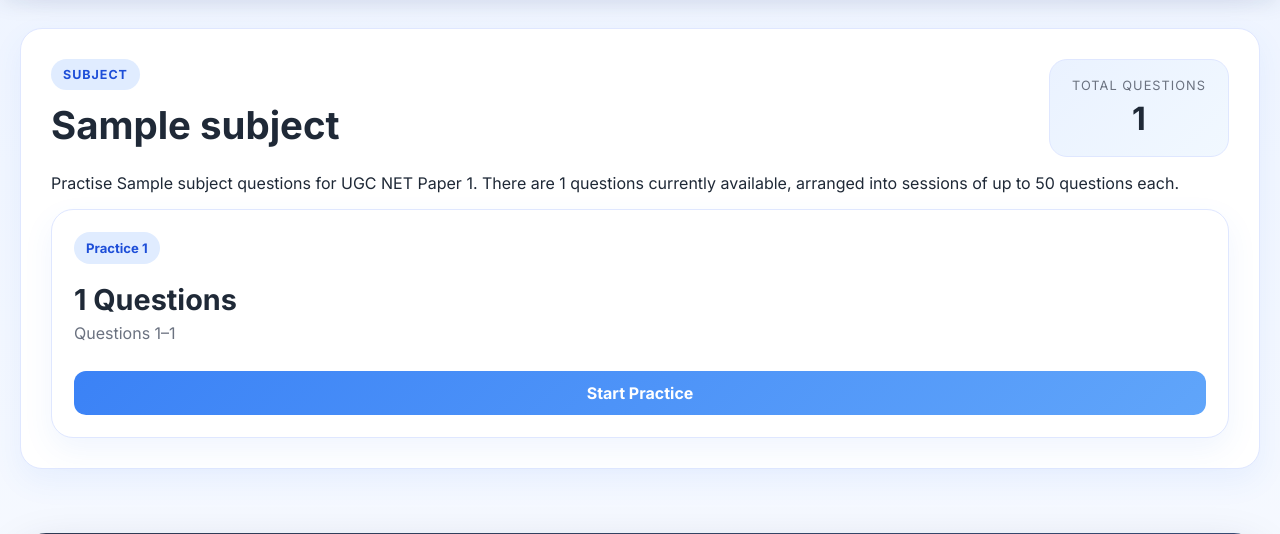
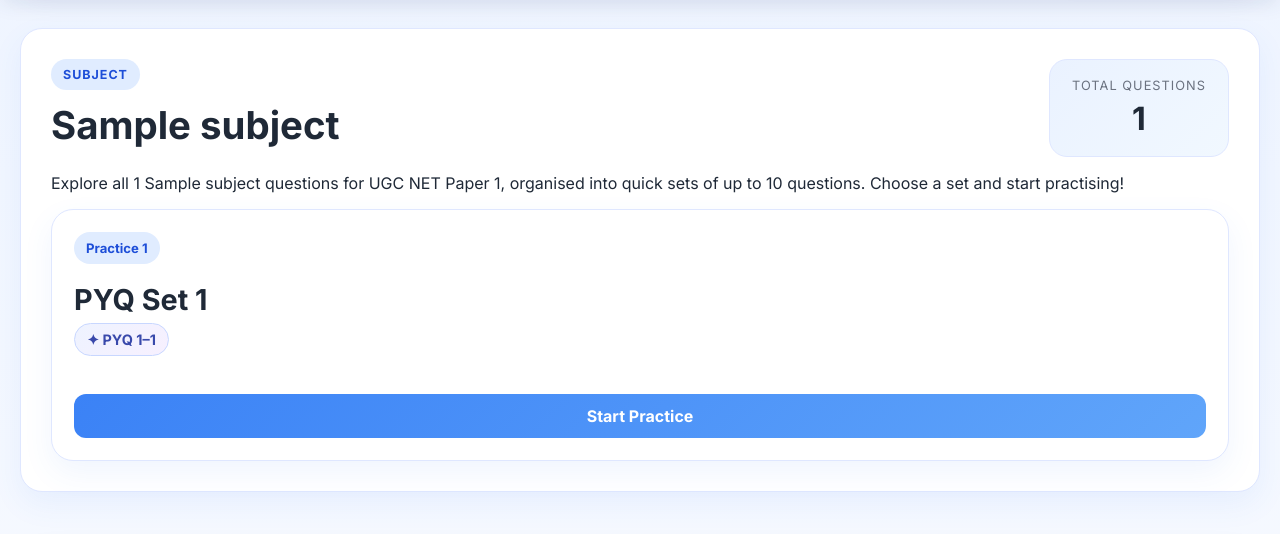
Before and after one commit to neerajpkpk/UGC-NET-PAPER1-PRATICE, a Django app: page /subject/sample/ in a window 1280 px wide. Shown: the part 96-630 px from the top of the page. Run offline with Django 5.2, Linux system fonts and the light colour scheme; tables that the repository leaves empty hold one stand-in row (values such as "Sample post"); parts of the project's set-up code (start-up, migrations or seed data) failed here and were passed over.

Commit message:
Update practice controls and PYQ cards

```diff
--- a/practice/static/practice/app.js
+++ b/practice/static/practice/app.js
@@ -6,7 +6,7 @@ document.addEventListener('DOMContentLoaded', function () {
   const questionCounter = document.getElementById('question-counter');
   const prevBtn = document.getElementById('prev-btn');
   const nextBtn = document.getElementById('next-btn');
-  const skipBtn = document.getElementById('skip-btn');
+  const submitBtn = document.getElementById('submit-btn');
 
   const menuButton = document.getElementById('mobileMenuBtn');
   const mobileMenu = document.getElementById('mobileMenu');
@@ -43,7 +43,7 @@ document.addEventListener('DOMContentLoaded', function () {
     });
   }
 
-  if (!questionsScript || !questionCard || !progressFill || !questionCounter || !prevBtn || !nextBtn || !skipBtn) {
+  if (!questionsScript || !questionCard || !progressFill || !questionCounter || !prevBtn || !nextBtn || !submitBtn) {
     return;
   }
 
@@ -134,6 +134,7 @@ document.addEventListener('DOMContentLoaded', function () {
       prevBtn.style.opacity = '0.6';
       nextBtn.disabled = true;
       nextBtn.textContent = 'Next';
+      submitBtn.disabled = true;
       return;
     }
 
@@ -142,9 +143,9 @@ document.addEventListener('DOMContentLoaded', function () {
     questionCounter.textContent = `Question ${state.currentIndex + 1} / ${questions.length}`;
     prevBtn.disabled = state.currentIndex === 0;
     prevBtn.style.opacity = state.currentIndex === 0 ? '0.6' : '1';
-    skipBtn.disabled = !questions.length;
     nextBtn.disabled = false;
-    nextBtn.textContent = state.currentIndex === questions.length - 1 ? 'Finish Practice' : 'Next';
+    nextBtn.textContent = 'Next';
+    submitBtn.disabled = false;
   }
 
   function renderResults() {
@@ -180,6 +181,7 @@ document.addEventListener('DOMContentLoaded', function () {
     questionCard.classList.add('hidden');
     prevBtn.classList.add('hidden');
     nextBtn.classList.add('hidden');
+    submitBtn.classList.add('hidden');
 
     const retryBtn = document.getElementById('retry-practice');
     if (retryBtn) {
@@ -191,6 +193,7 @@ document.addEventListener('DOMContentLoaded', function () {
         questionCard.classList.remove('hidden');
         prevBtn.classList.remove('hidden');
         nextBtn.classList.remove('hidden');
+        submitBtn.classList.remove('hidden');
         renderQuestion();
       });
     }
@@ -209,8 +212,8 @@ document.addEventListener('DOMContentLoaded', function () {
       `;
       resultCard.classList.add('hidden');
       prevBtn.disabled = true;
-      skipBtn.disabled = true;
       nextBtn.disabled = true;
+      submitBtn.disabled = true;
       updateProgress();
       return;
     }
@@ -317,8 +320,9 @@ document.addEventListener('DOMContentLoaded', function () {
     moveToNextQuestion();
   });
 
-  skipBtn.addEventListener('click', function () {
-    moveToNextQuestion();
+  submitBtn.addEventListener('click', function () {
+    state.finished = true;
+    renderResults();
   });
 
   questionCard.addEventListener('click', function (event) {
--- a/practice/static/practice/styles.css
+++ b/practice/static/practice/styles.css
@@ -534,6 +534,19 @@ a {
   margin: 0 0 8px;
 }
 
+.practice-card .pyq-range {
+  display: inline-flex;
+  align-items: center;
+  margin: 0 0 18px;
+  padding: 7px 12px;
+  border: 1px solid #c8d7ff;
+  border-radius: 999px;
+  background: linear-gradient(135deg, #eef3ff, #f7f0ff);
+  color: #3949ab;
+  font-size: 0.9rem;
+  font-weight: 700;
+}
+
 .empty-state {
   background: #f8fafc;
   border: 1px dashed #bfd0ff;
--- a/practice/templates/practice/base.html
+++ b/practice/templates/practice/base.html
@@ -17,7 +17,7 @@
     <link rel="preconnect" href="https://fonts.googleapis.com" />
     <link rel="preconnect" href="https://fonts.gstatic.com" crossorigin />
     <link href="https://fonts.googleapis.com/css2?family=Inter:wght@400;500;600;700;800&display=swap" rel="stylesheet" />
-    <link rel="stylesheet" href="{% static 'practice/styles.css' %}?v=9" />
+    <link rel="stylesheet" href="{% static 'practice/styles.css' %}?v=10" />
   </head>
   <body>
     <div class="page-shell">
@@ -73,7 +73,7 @@
       </footer>
     </div>
 
-    <script src="{% static 'practice/app.js' %}?v=1000"></script>
+    <script src="{% static 'practice/app.js' %}?v=1001"></script>
     {% block extra_js %}{% endblock %}
   </body>
 </html>
--- a/practice/templates/practice/practice_detail.html
+++ b/practice/templates/practice/practice_detail.html
@@ -22,8 +22,8 @@
 
   <div class="practice-actions">
     <button id="prev-btn" class="secondary-btn" type="button">Previous</button>
-    <button id="skip-btn" class="secondary-btn" type="button">Skip</button>
     <button id="next-btn" class="primary-btn" type="button">Next</button>
+    <button id="submit-btn" class="primary-btn" type="button">Submit</button>
   </div>
 
   <div id="result-card" class="result-card hidden"></div>
--- a/practice/templates/practice/subject_detail.html
+++ b/practice/templates/practice/subject_detail.html
@@ -16,9 +16,9 @@
   </div>
 
   <p>
-    Practise {{ subject.name }} questions for UGC NET Paper 1. There are
-    {{ total_questions }} questions currently available, arranged into
-    sessions of up to 50 questions each.
+    Explore all {{ total_questions }} {{ subject.name }} questions for UGC NET
+    Paper 1, organised into quick sets of up to 10 questions. Choose a set and
+    start practising!
   </p>
 
   <div class="practice-grid">
@@ -27,8 +27,8 @@
         <div class="practice-card-header">
           <span class="practice-label">Practice {{ practice.number }}</span>
         </div>
-        <h3>{{ practice.question_count }} Questions</h3>
-        <p>Questions {{ practice.start }}–{{ practice.end }}</p>
+        <h3>PYQ Set {{ practice.number }}</h3>
+        <p class="pyq-range">✦ PYQ {{ practice.start }}–{{ practice.end }}</p>
         <a href="{% url 'practice_detail' subject.slug practice.number %}" class="primary-btn">Start Practice</a>
       </article>
     {% empty %}
```
